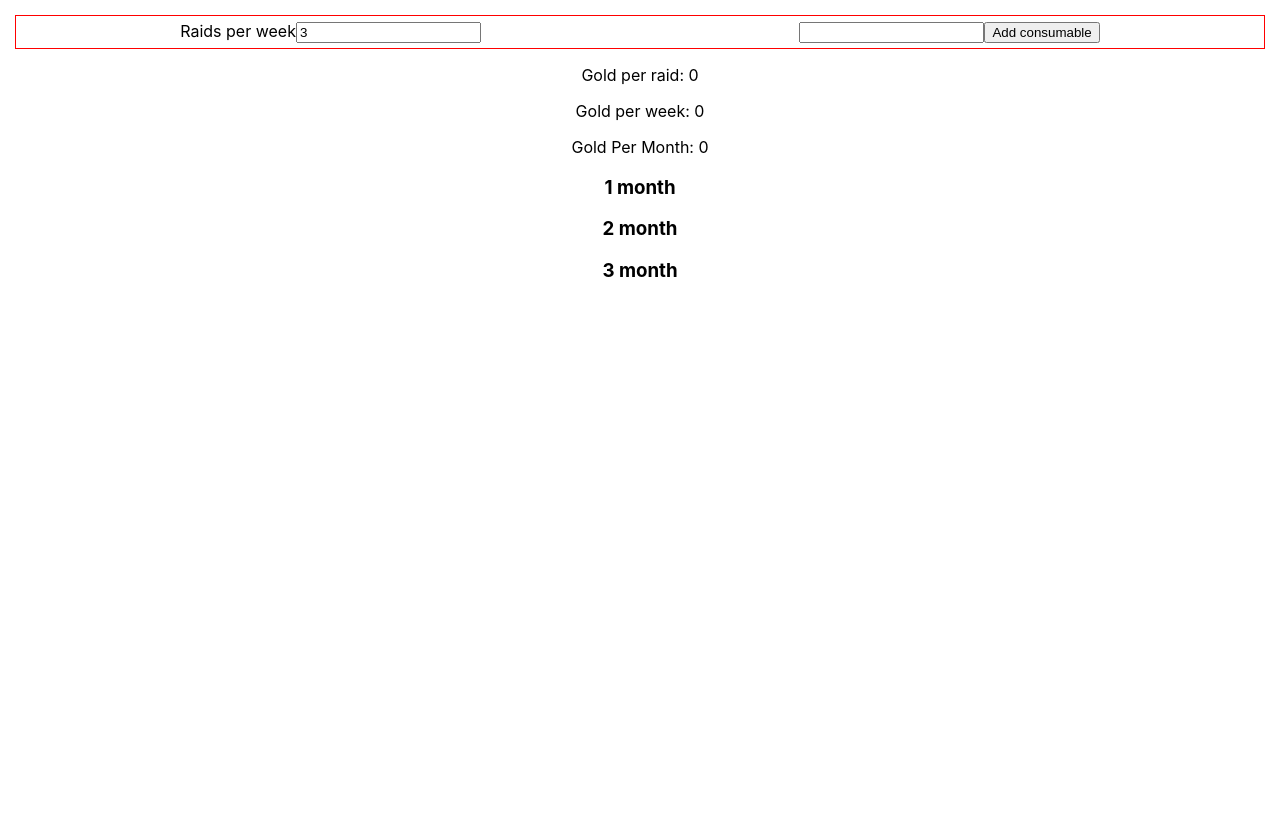
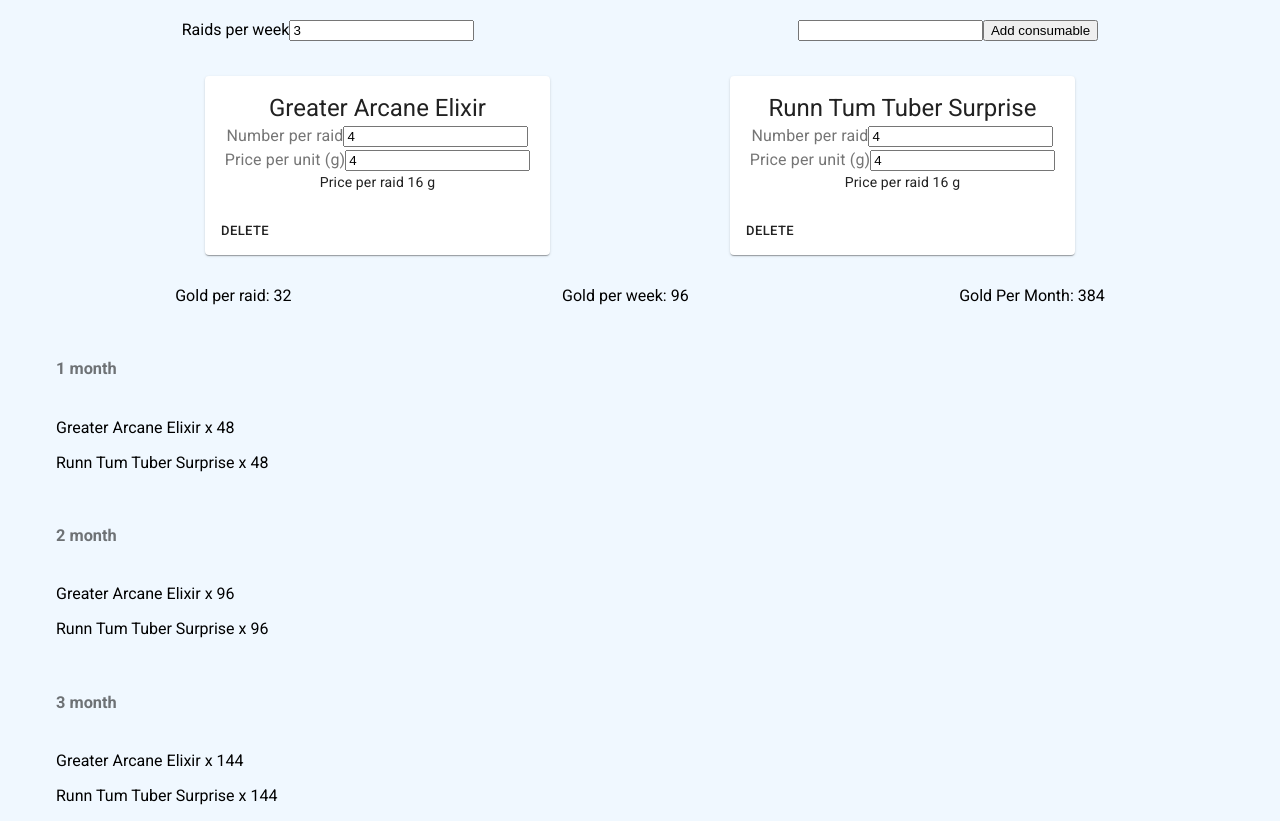
Before and after one commit to Acparvis/raidlogger, a React (Create React App) app: page / in a window 1280 px wide. Before the commit the page ends 800 px from the top, so only its background shows below. Built offline with nearby package versions, Linux system fonts and the light colour scheme.

Commit message:
first basic pass

```diff
--- a/package.json
+++ b/package.json
@@ -3,6 +3,8 @@
   "version": "0.1.0",
   "private": true,
   "dependencies": {
+    "@material-ui/core": "^4.8.3",
+    "@material-ui/icons": "^4.5.1",
     "@testing-library/jest-dom": "^4.2.4",
     "@testing-library/react": "^9.4.0",
     "@testing-library/user-event": "^7.2.1",
--- a/public/index.html
+++ b/public/index.html
@@ -15,6 +15,8 @@
       user's mobile device or desktop. See https://developers.google.com/web/fundamentals/web-app-manifest/
     -->
     <link rel="manifest" href="%PUBLIC_URL%/manifest.json" />
+    <link rel="stylesheet" href="https://fonts.googleapis.com/css?family=Roboto:300,400,500,700&display=swap" />
+    <link rel="stylesheet" href="https://fonts.googleapis.com/icon?family=Material+Icons" />
     <!--
       Notice the use of %PUBLIC_URL% in the tags above.
       It will be replaced with the URL of the `public` folder during the build.
--- a/src/App.css
+++ b/src/App.css
@@ -40,11 +40,42 @@
 .topbar-container {
   display: flex;
   justify-content: space-around;
-  border: solid 1px red;
   margin: 15px;
   padding: 5px;
 }
 
+.list-feed-container {
+  display: flex;
+  flex-wrap: wrap;
+  flex-direction: row;
+  justify-content: space-evenly;
+  max-width: 1200px;
+  /*max-height: 50vh;*/
+  margin: auto;
+}
+
 .consumable-card {
-  border: solid 1px blue;
+  -webkit-box-shadow: 0px 0px 20px 3px rgba(0,0,0,0.75);
+  -moz-box-shadow: 0px 0px 20px 3px rgba(0,0,0,0.75);
+  box-shadow: 0px 0px 20px 3px rgba(0,0,0,0.75);
+  max-width: 600px;
+  margin: auto;
 }
+
+.consumable-stats {
+  display: flex;
+  flex-direction: column;
+}
+
+.gold-stats {
+  display: flex;
+  justify-content: space-around;
+  max-width: 1200px;
+  margin: auto;
+}
+
+.shopping-section {
+  //margin-left: 50px;
+  max-width: 1200px;
+  margin: auto;
+}
--- a/src/components/consumable/consumable.js
+++ b/src/components/consumable/consumable.js
@@ -1,8 +1,13 @@
 import React, {Component} from 'react';
-import { connect } from "react-redux";
-import PropTypes from 'prop-types';
+import {connect} from "react-redux";
+import Card from '@material-ui/core/Card';
+import CardActions from '@material-ui/core/CardActions';
+import CardContent from '@material-ui/core/CardContent';
+import Button from '@material-ui/core/Button';
+import Typography from '@material-ui/core/Typography';
 
 import {deleteConsumable, updateConsumable} from "../../data/actions/state";
+
 
 const mapStateToProps = state => {
     const {consumables} = state;
@@ -20,32 +25,41 @@ const mapDispatchToProps = dispatch => ({
 class Consumable extends Component {
 
     render() {
-        const { data, index } = this.props;
+        const {data, index} = this.props;
 
-        const { numberPerRaid, expectedPrice, currentStock, id} = this.props.data;
+
+        const {numberPerRaid, expectedPrice, currentStock, id} = this.props.data;
 
         return (
-            <div className="consumable-card">
-                <p>{data?.name}</p>
+                <Card varaint="outlined" style={{ maxWidth: 345, margin: "15px", width: "100%"}}>
+                    <CardContent>
+                        <Typography variant="h5" component="h2">
+                            {data?.name}
+                        </Typography>
+                        <Typography  color="textSecondary">
                             <label>
                                 Number per raid
-                    <input type="number" value={data?.numberPerRaid} onChange={(e) => this.props.consumableUpdate(data?.expectedPrice, e.target.value, index, currentStock)}/>
+                                <input type="number" value={data?.numberPerRaid}
+                                       onChange={(e) => this.props.consumableUpdate(data?.expectedPrice, e.target.value, index, currentStock)}/>
                             </label>
+                        </Typography>
+                        <Typography  color="textSecondary">
                             <label>
                                 Price per unit (g)
-                    <input type="number" value={data?.expectedPrice} onChange={(e) => this.props.consumableUpdate(e.target.value, data?.numberPerRaid, index, currentStock)}/>
+                                <input type="number" value={data?.expectedPrice}
+                                       onChange={(e) => this.props.consumableUpdate(e.target.value, data?.numberPerRaid, index, currentStock)}/>
                             </label>
-                {/*<label>*/}
-                {/*    Current Stock*/}
-                {/*    <input type="number" value={currentStock} onChange={(e) => this.props.consumableUpdate(data?.expectedPrice, numberPerRaid, index, e.target.value)}/>*/}
-                {/*</label>*/}
-                <label>
-                    Price per raid
-                    { Math.round(data?.expectedPrice * data?.numberPerRaid) }
-                </label>
-                <button onClick={() => this.props.consumableDelete(id)}>delete</button>
+                        </Typography>
+                        <Typography variant="body2" component="p">
 
-            </div>
+                                Price per raid {Math.round(data?.expectedPrice * data?.numberPerRaid)} g
+
+                        </Typography>
+                    </CardContent>
+                    <CardActions>
+                        <Button size="small" onClick={() => this.props.consumableDelete(id)}>delete</Button>
+                    </CardActions>
+                </Card>
         );
     }
 }
--- a/src/components/consumableList/consumableList.js
+++ b/src/components/consumableList/consumableList.js
@@ -24,7 +24,8 @@ class ConsumableList extends Component {
                 <div className="topbar-container">
                     <div>
                         Raids per week
-                    <input type="number" value={raidsPerWeek} onChange={(e) => this.props.changeRaidNumber(e.target.value)}/>
+                        <input type="number" value={raidsPerWeek}
+                               onChange={(e) => this.props.changeRaidNumber(e.target.value)}/>
                     </div>
                     <div>
                         <input
@@ -34,8 +35,10 @@ class ConsumableList extends Component {
                         <button onClick={() => this.submitNewConsumable()}>Add consumable</button>
                     </div>
                 </div>
+                <div className="list-feed-container">
                     {consumables.map((consumable, index) => <Consumable key={index + consumable.id} data={consumable}
                                                                         index={index}/>)}
+                </div>
             </>
         );
     }
--- a/src/components/goldDataDisplay/goldDataDisplay.js
+++ b/src/components/goldDataDisplay/goldDataDisplay.js
@@ -33,7 +33,7 @@ class GoldDataDisplay extends Component {
         const {raidsPerWeek} = this.props;
 
         return (
-            <div>
+            <div className="gold-stats">
                 <p>Gold per raid: {this.pricePerRaid()}</p>
 
                 <p>Gold per week: {this.pricePerRaid() * raidsPerWeek }</p>
--- a/src/components/monthShopping/monthShopping.js
+++ b/src/components/monthShopping/monthShopping.js
@@ -1,6 +1,9 @@
 import React, {Component} from 'react';
-import PropTypes from 'prop-types';
 import {connect} from "react-redux";
+import List from '@material-ui/core/List';
+import ListItem from '@material-ui/core/ListItem';
+import ListItemText from '@material-ui/core/ListItemText';
+import ListSubheader from '@material-ui/core/ListSubheader';
 
 const mapStateToProps = state => {
     const {consumables, raidsPerWeek} = state;
@@ -15,13 +18,8 @@ class MonthShopping extends Component {
     getMonthlyList = () => {
         const {consumables, month, raidsPerWeek} = this.props;
 
-
-
         let results = [];
-
         consumables.map((con) => results.push({ name: con.name, number: (con.numberPerRaid * month * 4 * raidsPerWeek)}))
-
-        console.log(results);
         return results;
     }
 
@@ -29,22 +27,24 @@ class MonthShopping extends Component {
         const { month } = this.props;
 
         return (
-            <div>
-                <h3>{month} month</h3>
-                <ul>
+            <div className="shopping-month">
+                {/*<h3 style={{textAlign: "left"}}>{month} month</h3>*/}
+                <List >
+                    <ListSubheader>
+                        <h3 style={{ textAlign: "left"}}>{month} month</h3>
+                    </ListSubheader>
                     {this.getMonthlyList().map((item) => {
                         return (
-                            <li>
+                            <ListItem>
                                 {item.name} x {item.number}
-                            </li>
+                            </ListItem>
                         )
                     })}
-                </ul>
+                </List>
             </div>
         );
     }
 }
 
-MonthShopping.propTypes = {};
 
 export default connect(mapStateToProps)(MonthShopping);
--- a/src/components/shoppingList/shoppingList.js
+++ b/src/components/shoppingList/shoppingList.js
@@ -3,7 +3,7 @@ import MonthShopping from "../monthShopping/monthShopping";
 class ShoppingList extends Component {
     render() {
         return (
-            <div>
+            <div className="shopping-section">
                 <MonthShopping month={1}/>
                 <MonthShopping month={2}/>
                 <MonthShopping month={3}/>
--- a/src/data/initial.js
+++ b/src/data/initial.js
@@ -1,7 +1,22 @@
 
 // Initial state, once a player has entered their info will be overwritten.
 export default {
-    consumables : [],
+    consumables : [
+        {
+            name: 'Greater Arcane Elixir',
+            expectedPrice: 4,
+            numberPerRaid: 4,
+            id: 2,
+            currentStock: 0
+        },
+        {
+            name: 'Runn Tum Tuber Surprise',
+            expectedPrice: 4,
+            numberPerRaid: 4,
+            id: 2,
+            currentStock: 0
+        }
+    ],
     raidsPerWeek: 3,
     storage: false,
 };
--- a/src/index.css
+++ b/src/index.css
@@ -5,6 +5,8 @@ body {
     sans-serif;
   -webkit-font-smoothing: antialiased;
   -moz-osx-font-smoothing: grayscale;
+  font-family: 'Roboto', sans-serif;
+  background-color: aliceblue;
 }
 
 code {
```
Also changed, not shown: 1 other file (tests, documents, lock files or other folders). Lines whose indentation alone changed are shown as unchanged.
